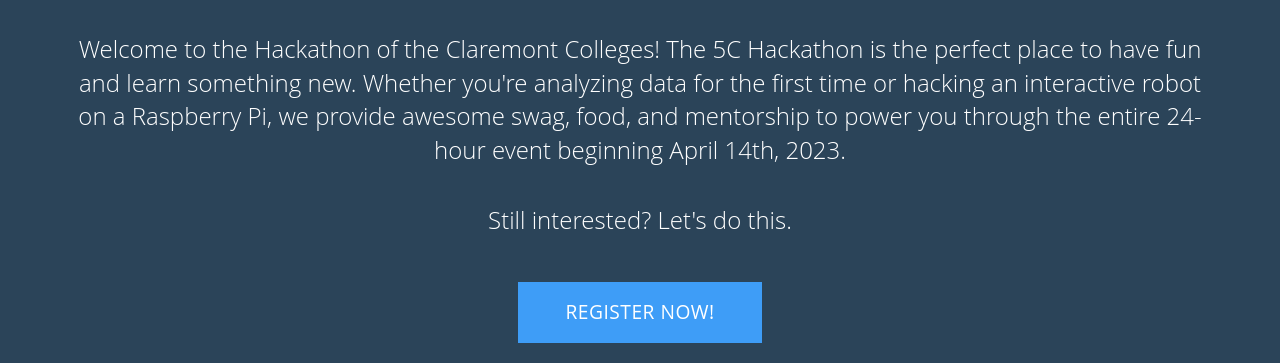
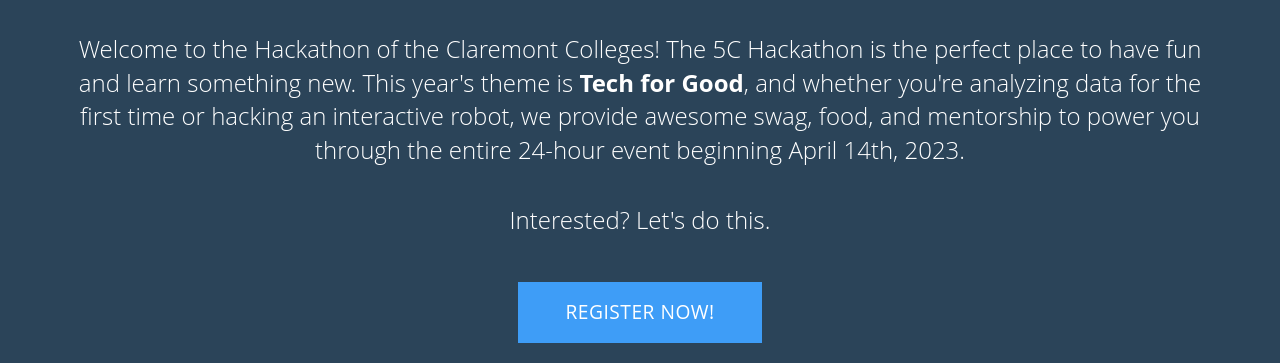
Before and after one commit to 5chackathon/5chackathon.github.io, a plain HTML site: page index.html in a window 1280 px wide. Shown: the part 589-952 px from the top of the page. Drawn offline with Linux system fonts and the light colour scheme; a script that the page names is missing.

Commit message:
centered contact desc & added Tech for Good in intro

```diff
--- a/css/styles.css
+++ b/css/styles.css
@@ -1589,6 +1589,7 @@ box-shadow: 0 0 10px rgba(0,0,0,.5);
   display: block;
   font-size: .94118em;
   font-weight: 300;
+  text-align: center;
 }
 
 .contact-info a {
--- a/index.html
+++ b/index.html
@@ -29,9 +29,9 @@
       <!-- <h1 class="tag" id="home">THE HACKATHON OF THE CLAREMONT COLLEGES</h1> -->
       <h1 class="tag" id="home">Hack is Back</h1>
       <p class="intro__desc">
-        Welcome to the Hackathon of the Claremont Colleges! The 5C Hackathon is the perfect place to have fun and learn something new. Whether you're analyzing data for the first time or hacking an interactive robot on a Raspberry Pi, we provide awesome swag, food, and mentorship to power you through the entire 24-hour event beginning April 14th, 2023.
+        Welcome to the Hackathon of the Claremont Colleges! The 5C Hackathon is the perfect place to have fun and learn something new. This year's theme is <b>Tech for Good</b>, and whether you're analyzing data for the first time or hacking an interactive robot, we provide awesome swag, food, and mentorship to power you through the entire 24-hour event beginning April 14th, 2023.
       </p>
-      <p class="intro__desc">Still interested? Let's do this.</p>
+      <p class="intro__desc">Interested? Let's do this.</p>
       <!-- <a href="https://5chackathon-sp23.devpost.com/" style="cursor: pointer;" class="reg intro__reg"><span class="nowrap mainbutton">REGISTER NOW!</span></a> -->
       <a href="https://forms.gle/cH7jZ1rJVCaL3zvt5" style="cursor: pointer;" class="reg intro__reg"><span class="nowrap mainbutton">REGISTER NOW!</span></a>
     </div>
@@ -70,6 +70,21 @@
     </h4>
   </div>
 </section>
+<!--  -->
+<!-- <section class="faq" id="#faq">
+  <div class="dropdown">
+      <label for="touch"><span>titre</span></label>
+      <input type="checkbox" id="touch">
+      <ul class="slide">
+        <li><a href="#">Lorem Ipsum</a></li>
+        <li><a href="#">Lorem Ipsum</a></li>
+        <li><a href="#">Lorem Ipsum</a></li>
+        <li><a href="#">Lorem Ipsum</a></li>
+      </ul>
+  </div>
+</section> -->
+
+
 <section class="schedule" id="schedule">
   <br><br>
   <table class="layout--page">
@@ -388,9 +403,11 @@
 <section>
   <div class="topnav" id="topnav">
       <a class="home" href="#home">Home</a>
+      <!-- <a class="#faq" href="#faq">FAQ</a> -->
       <a href="#schedule">Schedule</a>
       <a href="#hack-week">Hack Week</a>
       <a href="#sponsorship">Sponsors</a>
+      <!-- <a href="sponsor.html">Sponsors</a>  -->
       <a href="#coc">Code of Conduct</a>
       <a href="#contact">Contact</a>
     </div>
```
